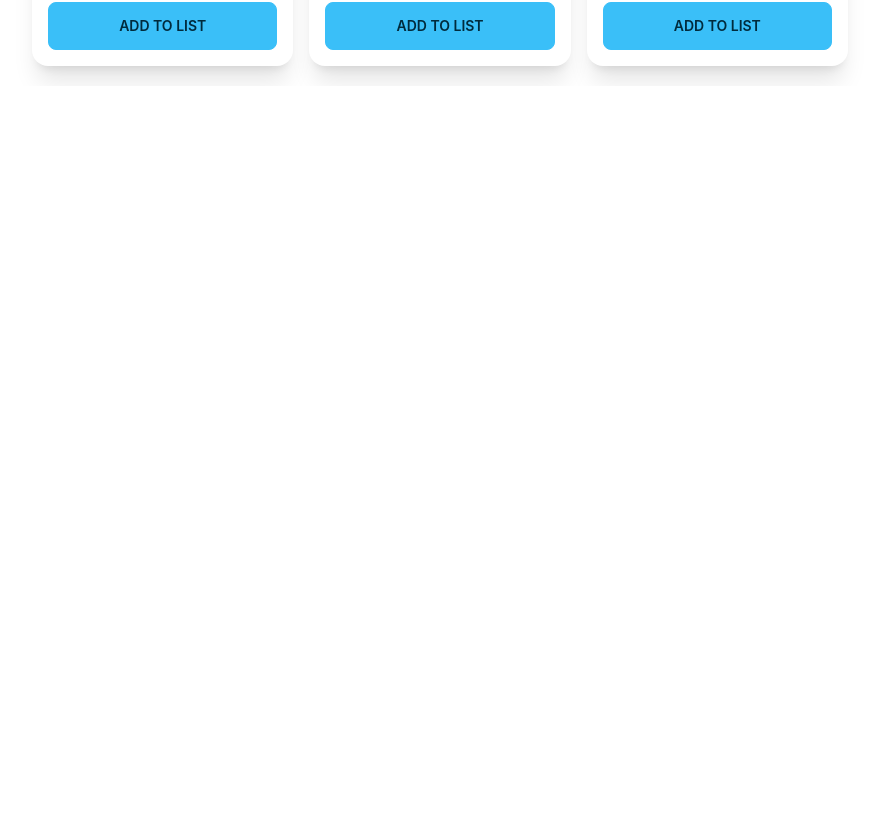
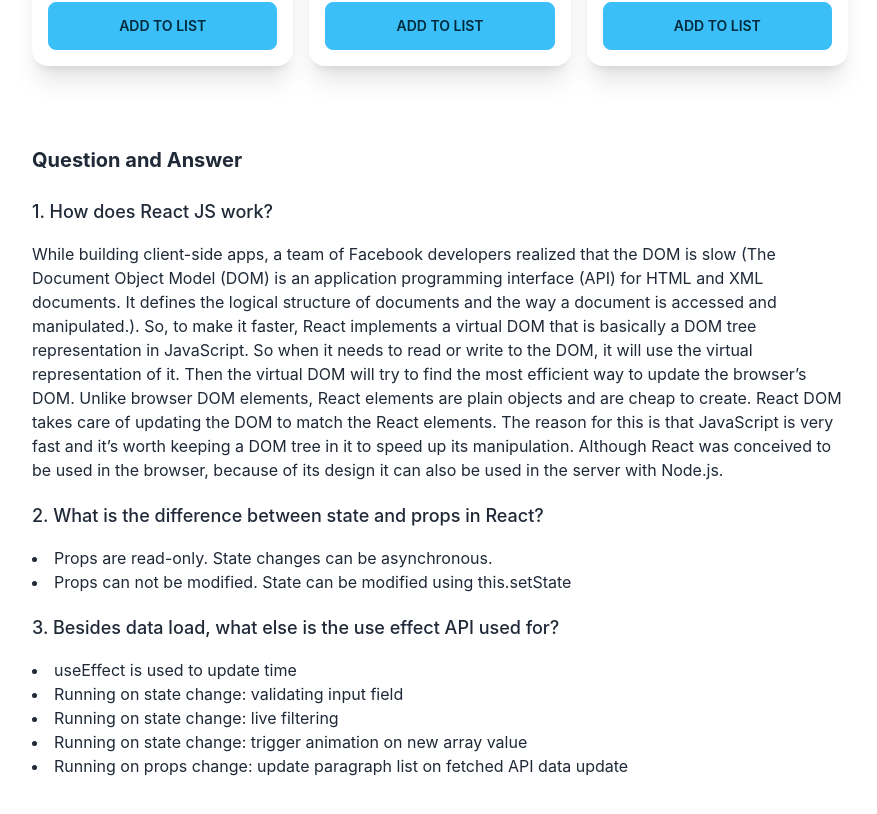
Before and after one commit to sazzadhossainapple/fitness-and-body-club, a React (Create React App) app: page / in a window 1280 px wide. Shown: the part 1086-1900 px from the top of the page, without its empty margins (40-917 px from the left). Before the commit the page ends 1172 px from the top, so only its background shows below. Built offline with nearby package versions, Linux system fonts and the light colour scheme.

Commit message:
question and answer componets create

```diff
--- a/src/components/ExerciseDetails/ExerciseDetails.js
+++ b/src/components/ExerciseDetails/ExerciseDetails.js
@@ -33,7 +33,7 @@ const ExerciseDetails = ({ exerciseTime }) => {
   };
 
   return (
-    <div className="mt-7 sticky top-0 p-5">
+    <div className="lg:mt-7 sticky top-0 p-5">
       <UserDetails></UserDetails>
       <BreakTime handleBreakTime={handleBreakTime}></BreakTime>
       <div className="mt-5">
--- a/src/components/FitnessActivities/FitnessActivities.js
+++ b/src/components/FitnessActivities/FitnessActivities.js
@@ -2,6 +2,7 @@ import { faDumbbell } from "@fortawesome/free-solid-svg-icons";
 import { FontAwesomeIcon } from "@fortawesome/react-fontawesome";
 import React, { useEffect, useState } from "react";
 import ExerciseDetails from "../ExerciseDetails/ExerciseDetails";
+import QuestionAndAnswer from "../QuestionAndAnswer/QuestionAndAnswer";
 import SingleFitnessActivities from "../SingleFitnessActivities/SingleFitnessActivities";
 
 const FitnessActivities = () => {
@@ -29,9 +30,7 @@ const FitnessActivities = () => {
             <FontAwesomeIcon icon={faDumbbell} /> The{" "}
             <span className="text-cyan-500">Fitness </span> & Body Club
           </h1>
-          <h3 className="text-xl font-bold mb-6">
-            Age Select today’s exercise
-          </h3>
+          <h3 className="text-xl font-bold mb-6">Select today’s exercise</h3>
         </div>
 
         <div className="grid md:grid-cols-3 sm:grid-cols-1 gap-4 mb-5 ">
@@ -43,6 +42,7 @@ const FitnessActivities = () => {
             ></SingleFitnessActivities>
           ))}
         </div>
+        <QuestionAndAnswer></QuestionAndAnswer>
       </div>
       <div className="col-span-1">
         <ExerciseDetails exerciseTime={exerciseTime}></ExerciseDetails>
--- /dev/null
+++ b/src/components/QuestionAndAnswer/QuestionAndAnswer.js
@@ -0,0 +1,57 @@
+import React from "react";
+
+const QuestionAndAnswer = () => {
+  return (
+    <div className="lg:my-20 md:my-16 sm:my-6 my-6 ">
+      <h1 className="text-xl font-bold mb-6">Question and Answer</h1>
+      <div>
+        <h1 className="text-lg font-medium mb-4">1. How does React JS work?</h1>
+        <p>
+          While building client-side apps, a team of Facebook developers
+          realized that the DOM is slow (The Document Object Model (DOM) is an
+          application programming interface (API) for HTML and XML documents. It
+          defines the logical structure of documents and the way a document is
+          accessed and manipulated.). So, to make it faster, React implements a
+          virtual DOM that is basically a DOM tree representation in JavaScript.
+          So when it needs to read or write to the DOM, it will use the virtual
+          representation of it. Then the virtual DOM will try to find the most
+          efficient way to update the browser’s DOM. Unlike browser DOM
+          elements, React elements are plain objects and are cheap to create.
+          React DOM takes care of updating the DOM to match the React elements.
+          The reason for this is that JavaScript is very fast and it’s worth
+          keeping a DOM tree in it to speed up its manipulation. Although React
+          was conceived to be used in the browser, because of its design it can
+          also be used in the server with Node.js.
+        </p>
+      </div>
+      <div className="mt-5">
+        <h1 className="text-lg font-medium mb-4">
+          2. What is the difference between state and props in React?
+        </h1>
+        <p>
+          <li>Props are read-only. State changes can be asynchronous.</li>
+          <li>
+            Props can not be modified. State can be modified using this.setState
+          </li>
+        </p>
+      </div>
+      <div className="mt-5">
+        <h1 className="text-lg font-medium mb-4">
+          3. Besides data load, what else is the use effect API used for?
+        </h1>
+        <p>
+          <li>useEffect is used to update time</li>
+          <li>Running on state change: validating input field</li>
+          <li>Running on state change: live filtering</li>
+          <li>Running on state change: trigger animation on new array value</li>
+          <li>
+            Running on props change: update paragraph list on fetched API data
+            update
+          </li>
+        </p>
+      </div>
+    </div>
+  );
+};
+
+export default QuestionAndAnswer;
--- a/src/components/SingleFitnessActivities/SingleFitnessActivities.js
+++ b/src/components/SingleFitnessActivities/SingleFitnessActivities.js
@@ -1,6 +1,7 @@
 import React from "react";
 
-const SingleFitnessActivities = ({ fitness, handleAddToList }) => {
+const SingleFitnessActivities = (props) => {
+  const { fitness, handleAddToList } = props;
   const { activitesName, age, description, img, timeRequired } = fitness;
   return (
     <div>
```
Also changed, not shown: src/components/QuestionAndAnswer/QuestionAndAnswer.css (added).
